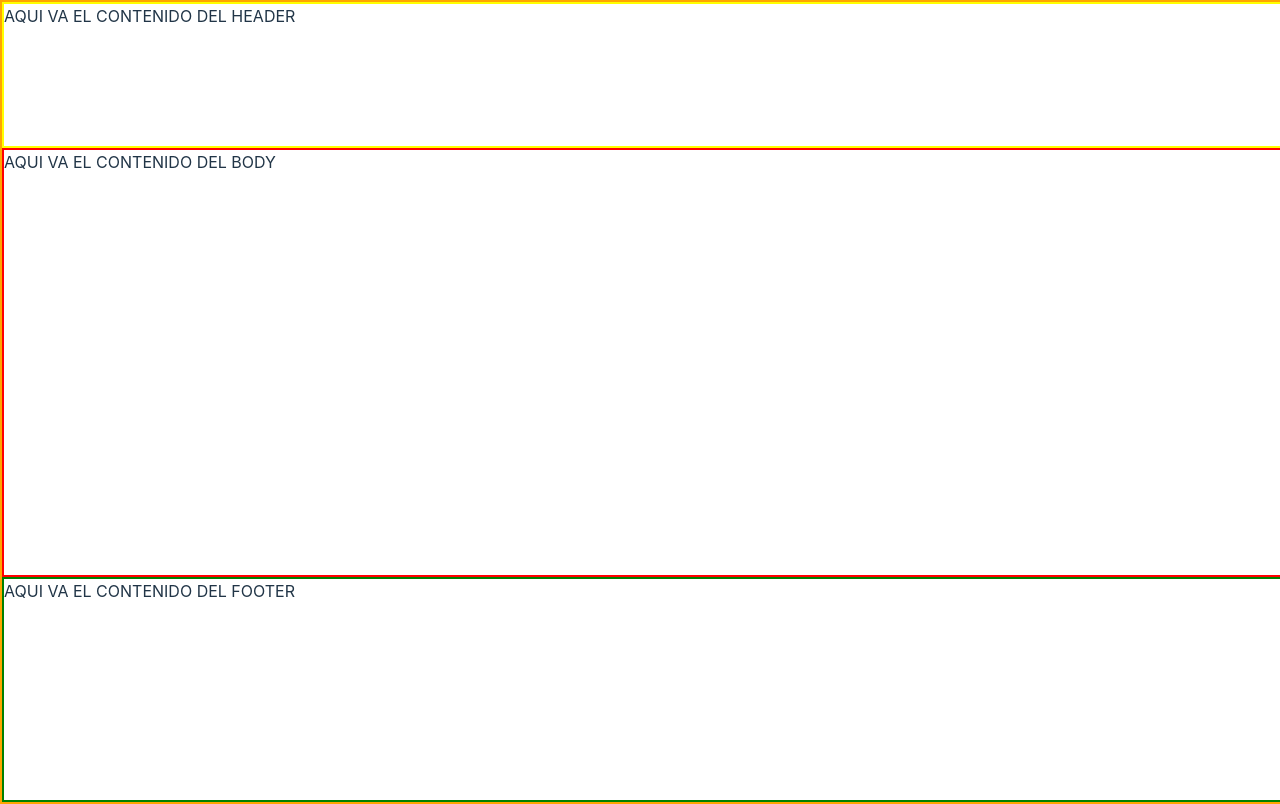
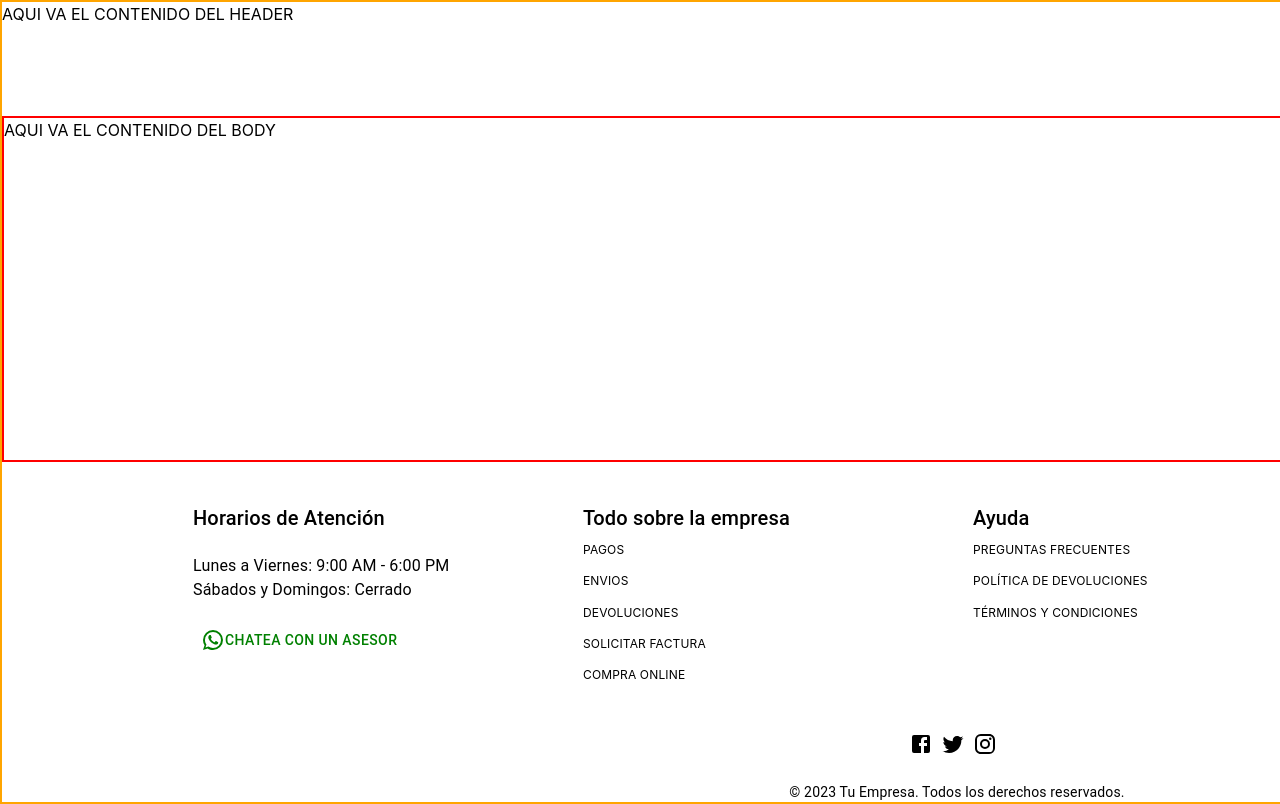
Before and after one commit to samir26-05/ecommerce, a React (Vite) app in the folder frontend-ecommerce/: page /home in a window 1280 px wide. Shown: the top 804 px of the page. Built offline with nearby package versions, Linux system fonts and the light colour scheme.

Commit message:
add footer

```diff
--- a/frontend-ecommerce/package.json
+++ b/frontend-ecommerce/package.json
@@ -12,6 +12,7 @@
   "dependencies": {
     "@emotion/react": "^11.11.1",
     "@emotion/styled": "^11.11.0",
+    "@mui/icons-material": "^5.14.3",
     "@mui/material": "^5.14.4",
     "react": "^18.2.0",
     "react-dom": "^18.2.0",
--- a/frontend-ecommerce/src/components/Layout/footer/Footer.jsx
+++ b/frontend-ecommerce/src/components/Layout/footer/Footer.jsx
@@ -1,9 +1,117 @@
-import { Div } from "./styled"
+import { useState } from 'react';
+import {  Grid, Typography, Button, Modal } from '@mui/material';
+import { Facebook, Twitter, Instagram, WhatsApp} from '@mui/icons-material';
+import { FooterLink, SocialIcon, ModalContent } from './styled';
+import QrWths from '../../../assets/Img/QrWhts.png';
 
-export default function Footer() {
+const Footer = () => {
+  const [modalOpen, setModalOpen] = useState(false);
+
+  const handleOpenModal = () => {
+    setModalOpen(true);
+  };
+
+  const handleCloseModal = () => {
+    setModalOpen(false);
+  };
+
   return (
-    <Div>
-        AQUI VA EL CONTENIDO DEL FOOTER
-    </Div>
-  )
-}
+    <div  style={{ display:"flex", width:"100%", justifyContent:"center"}}>
+      <div style={{ display:"flex", flexDirection:"column", width:"80%", justifyContent:"space-around", marginTop: "40px", height: "300px" }}>
+        <div>
+          <Grid container spacing={4}>
+            <Grid item xs={12} sm={3}>
+              <Typography variant="h6">Horarios de Atención</Typography>
+              <Typography  style={{marginTop:"20px"}}>
+                Lunes a Viernes: 9:00 AM - 6:00 PM
+                <br />
+                Sábados y Domingos: Cerrado
+              </Typography>
+
+              <div  >
+                <Button onClick={handleOpenModal} style={{marginTop:"20px", color:"green"}}>
+                  <WhatsApp />
+                  Chatea con un asesor
+                </Button>
+
+                <Modal open={modalOpen} onClose={handleCloseModal}>
+                  <ModalContent>
+                    <Typography  variant="h6" style={{marginTop:"20px",color:"green", textAlign:"center"}}>Escanee el código QR</Typography>
+                    <img src={QrWths} alt="QR Code" style={{ width: '100%', marginTop: '1rem' }} />
+                  </ModalContent>
+                </Modal>
+              </div>
+
+            </Grid>
+
+            <Grid item xs={12} sm={3}>
+              <Typography variant="h6">Todo sobre la empresa</Typography>
+              <Typography>
+                <FooterLink href="#">Pagos</FooterLink>
+                <br />
+                <FooterLink href="#">Envios</FooterLink>
+                <br />
+                <FooterLink href="#">Devoluciones</FooterLink>
+                <br />
+                <FooterLink href="#">Solicitar factura</FooterLink>
+                <br />
+                <FooterLink href="#">Compra Online</FooterLink>
+              </Typography>
+            </Grid>
+
+            <Grid item xs={12} sm={3}>
+              <Typography variant="h6">Ayuda</Typography>
+              <Typography>
+                <FooterLink href="#">Preguntas frecuentes</FooterLink>
+                <br />
+                <FooterLink href="#">Política de devoluciones</FooterLink>
+                <br />
+                <FooterLink href="#">Términos y condiciones</FooterLink>
+              </Typography>
+            </Grid>
+
+            <Grid item xs={12} sm={3}>
+              <Typography variant="h6">Información Adicional</Typography>
+              <Typography>
+                <FooterLink href="#">Categorías</FooterLink>
+                <br />
+                <FooterLink href="#">Tallas</FooterLink>
+                <br />
+                <FooterLink href="#">Puntos de Venta</FooterLink>
+                <br />
+                <FooterLink href="#">Prensa</FooterLink>
+                <br />
+                <FooterLink href="#">Trabaja con nosotros</FooterLink>
+              </Typography>
+            </Grid>
+          </Grid>
+        </div>
+
+        <div style={{display:"flex", justifyContent:"space-around", marginTop:"40px"}}>
+          <Grid>
+            <SocialIcon>
+              <Facebook />
+            </SocialIcon>
+            <SocialIcon>
+              <Twitter />
+            </SocialIcon>
+            <SocialIcon>
+              <Instagram />
+            </SocialIcon>
+          </Grid>
+
+        </div>
+        <div style={{display:"flex", justifyContent:"space-around"}}>
+          <Grid>
+            <Typography align="center" variant="body2" style={{ marginTop: '1rem' }}>
+              © {new Date().getFullYear()} Tu Empresa. Todos los derechos reservados.
+            </Typography>
+          </Grid>
+        </div>
+
+      </div>
+    </div>
+  );
+};
+
+export default Footer;
--- a/frontend-ecommerce/src/components/Layout/footer/styled.jsx
+++ b/frontend-ecommerce/src/components/Layout/footer/styled.jsx
@@ -1,7 +1,34 @@
-import styled from "styled-components"
+import styled from 'styled-components';
+import { Paper } from '@mui/material';
 
-export const Div = styled.div`
-      border: solid 2px green;
-      width: 100%;
-      height: 250px;
-`
+export const FooterLink = styled.a`
+  color: #000;
+  text-transform: uppercase;
+  text-align: left;
+  font-size: .75rem;
+  line-height: 1.95312rem;
+  display: inline;
+  position: relative;
+  cursor: pointer;
+  list-style: none;
+  font-family: Whyte,BlinkMacSystemFont,-apple-system,Segoe UI,Roboto,Oxygen,Ubuntu,Cantarell,Fira Sans,Droid Sans,Helvetica Neue,Helvetica,Arial,sans-serif;
+  font-weight: 400;
+  text-decoration: none;
+  &:hover {
+    text-decoration: underline;
+  }
+`;
+
+export const SocialIcon = styled.span`
+  font-size: 1.5rem;
+  margin-right: 0.5rem;
+`;
+
+export const ModalContent = styled(Paper)`
+  position: absolute;
+  width: 300px;
+  padding: 1rem;
+  top: 50%;
+  left: 50%;
+  transform: translate(-50%, -50%);
+`;
--- a/frontend-ecommerce/src/components/Layout/header/styled.jsx
+++ b/frontend-ecommerce/src/components/Layout/header/styled.jsx
@@ -1,7 +1,6 @@
 import styled from "styled-components"
 
 export const Div = styled.div`
-      border: solid 2px yellow;
       width: 100%;
       height: 20%;
 `
--- a/frontend-ecommerce/src/pages/home/styled.jsx
+++ b/frontend-ecommerce/src/pages/home/styled.jsx
@@ -6,4 +6,6 @@ export const Div = styled.div`
     border: solid 2px orange;
     display: flex;
     flex-direction: column;
+    background-color: white;
+    color: black;
 `
```
Also changed, not shown: frontend-ecommerce/src/assets/Img/QrWhts.png (added), 1 other file (tests, documents, lock files or other folders).
